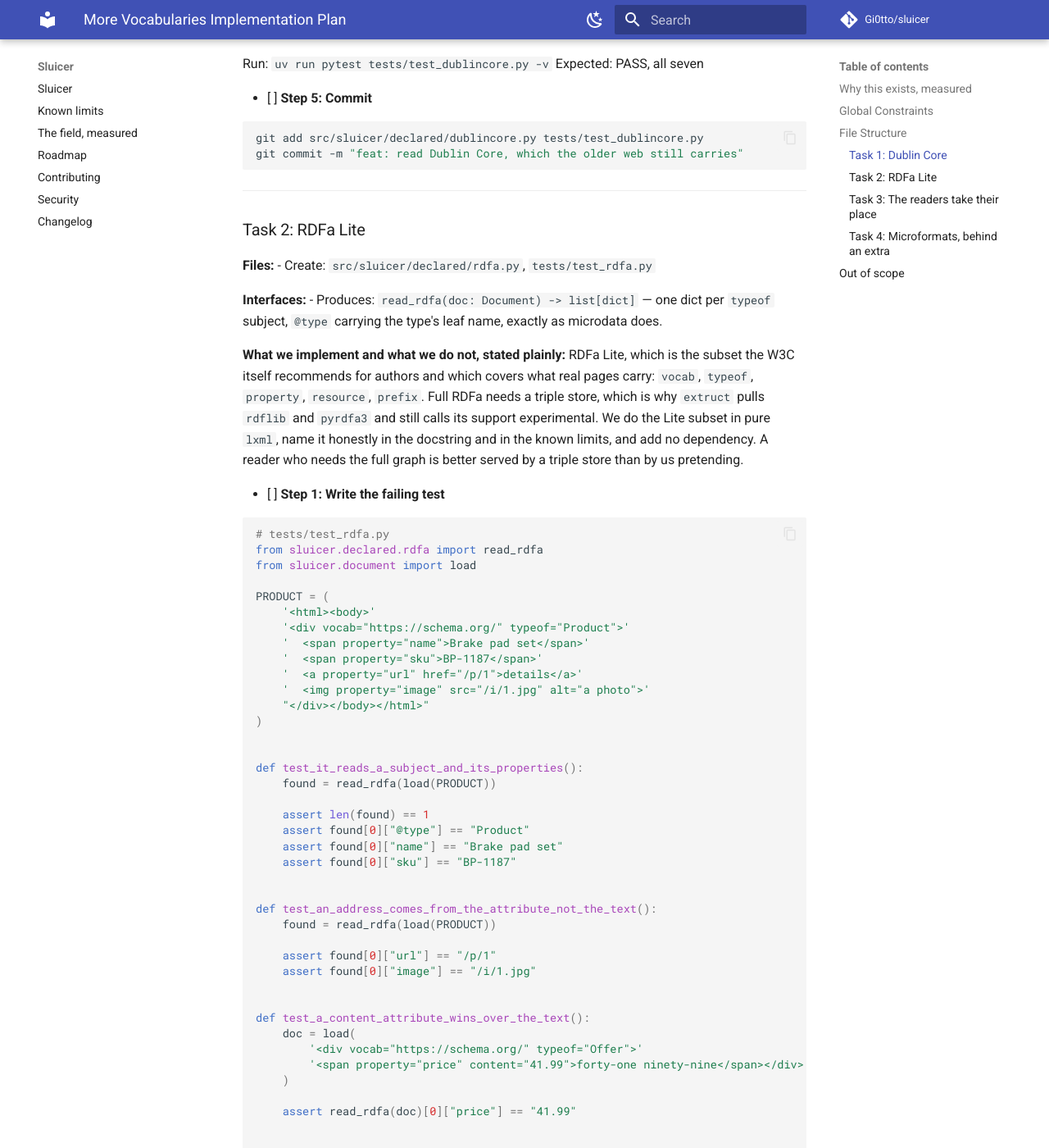
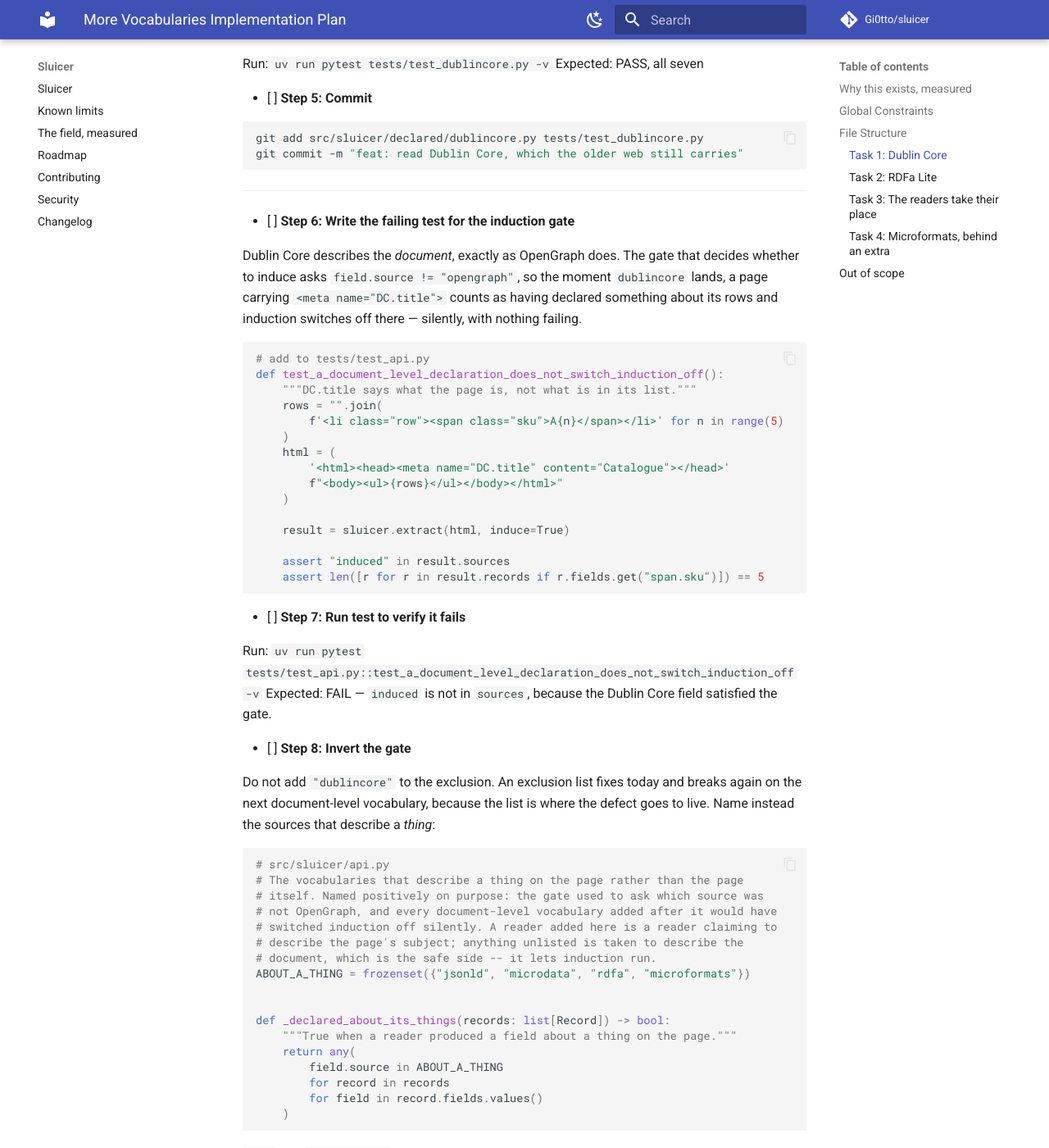
Before and after one commit to Gi0tto/sluicer, an MkDocs documentation site: the page built from docs/superpowers/plans/2026-09-22-more-vocabularies.md, in a window 1280 px wide and 1400 px high, scrolled down 3475 px. Shown: the whole window at 82% size. Built offline with MkDocs 1.6.1 and Material for MkDocs 9.7.7, drawn with Linux system fonts in a browser that asks for light colours; comment, search, counter and statistics services are not loaded; some of the changed text lies outside the part shown.

Commit message:
plan: the induction gate is inverted, not extended
The pre-flight scan found that Dublin Core would switch induction off on
every page carrying DC.title, because the gate asks which source is not
OpenGraph and a document-level vocabulary added later satisfies it.
Extending the exclusion would fix today and break on the next one.

````diff
--- a/docs/superpowers/plans/2026-09-22-more-vocabularies.md
+++ b/docs/superpowers/plans/2026-09-22-more-vocabularies.md
@@ -133,6 +133,81 @@ Expected: PASS, all seven
 ```bash
 git add src/sluicer/declared/dublincore.py tests/test_dublincore.py
 git commit -m "feat: read Dublin Core, which the older web still carries"
+```
+
+---
+
+- [ ] **Step 6: Write the failing test for the induction gate**
+
+Dublin Core describes the *document*, exactly as OpenGraph does. The gate that
+decides whether to induce asks `field.source != "opengraph"`, so the moment
+`dublincore` lands, a page carrying `<meta name="DC.title">` counts as having
+declared something about its rows and induction switches off there — silently,
+with nothing failing.
+
+```python
+# add to tests/test_api.py
+def test_a_document_level_declaration_does_not_switch_induction_off():
+    """DC.title says what the page is, not what is in its list."""
+    rows = "".join(
+        f'<li class="row"><span class="sku">A{n}</span></li>' for n in range(5)
+    )
+    html = (
+        '<html><head><meta name="DC.title" content="Catalogue"></head>'
+        f"<body><ul>{rows}</ul></body></html>"
+    )
+
+    result = sluicer.extract(html, induce=True)
+
+    assert "induced" in result.sources
+    assert len([r for r in result.records if r.fields.get("span.sku")]) == 5
+```
+
+- [ ] **Step 7: Run test to verify it fails**
+
+Run: `uv run pytest tests/test_api.py::test_a_document_level_declaration_does_not_switch_induction_off -v`
+Expected: FAIL — `induced` is not in `sources`, because the Dublin Core field
+satisfied the gate.
+
+- [ ] **Step 8: Invert the gate**
+
+Do not add `"dublincore"` to the exclusion. An exclusion list fixes today and
+breaks again on the next document-level vocabulary, because the list is where
+the defect goes to live. Name instead the sources that describe a *thing*:
+
+```python
+# src/sluicer/api.py
+# The vocabularies that describe a thing on the page rather than the page
+# itself. Named positively on purpose: the gate used to ask which source was
+# not OpenGraph, and every document-level vocabulary added after it would have
+# switched induction off silently. A reader added here is a reader claiming to
+# describe the page's subject; anything unlisted is taken to describe the
+# document, which is the safe side -- it lets induction run.
+ABOUT_A_THING = frozenset({"jsonld", "microdata", "rdfa", "microformats"})
+
+
+def _declared_about_its_things(records: list[Record]) -> bool:
+    """True when a reader produced a field about a thing on the page."""
+    return any(
+        field.source in ABOUT_A_THING
+        for record in records
+        for field in record.fields.values()
+    )
+```
+
+`rdfa` and `microformats` are listed before their readers exist, in this one
+task, because the set is the statement of the rule and splitting it across
+three tasks would leave two windows where a page is judged by a half-written
+rule.
+
+- [ ] **Step 9: Run the whole suite and commit**
+
+Run: `uv run pytest -q`
+Expected: PASS, including every induction test that merged before this branch.
+
+```bash
+git add src/sluicer/api.py tests/test_api.py
+git commit -m "fix: the induction gate names what describes a thing"
 ```
 
 ---
````
